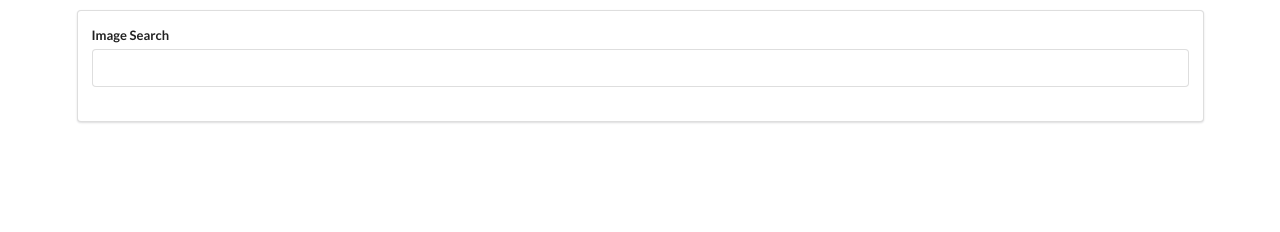
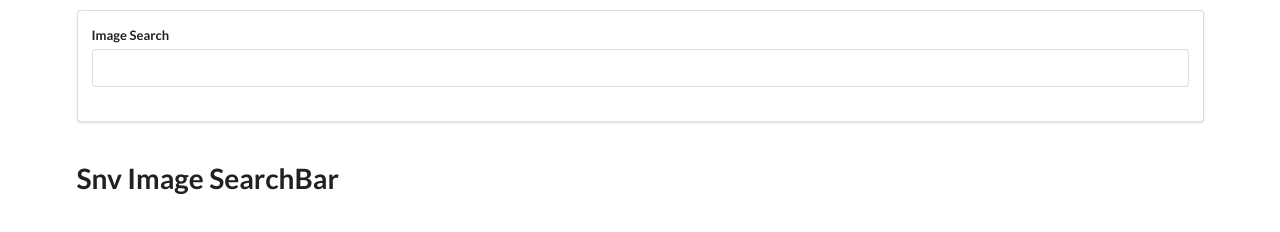
Before and after one commit to Nazeervali531/image-search, a React app: page / in a window 1280 px wide. Built offline with nearby package versions, Linux system fonts and the light colour scheme.

Commit message:
text data

```diff
--- a/public/index.html
+++ b/public/index.html
@@ -25,7 +25,7 @@
       work correctly both with client-side routing and a non-root public URL.
       Learn how to configure a non-root public URL by running `npm run build`.
     -->
-    <title>vali wesxite</title>
+    <title>vali wesbsite</title>
   </head>
   <body>
     <noscript>You need to enable JavaScript to run this app.</noscript>
--- a/src/components/App.js
+++ b/src/components/App.js
@@ -17,9 +17,11 @@ class App extends React.Component{
     }
     render(){
     return(
+
         <div className="ui container" style={{marginTop:'10px'}}>
         <SearchBar onSubmit={this.onSearchSubmit}/>
         <ImageList images={this.state.images}/>
+        <h1>Snv Image SearchBar</h1>
 
         </div>
     );
```
